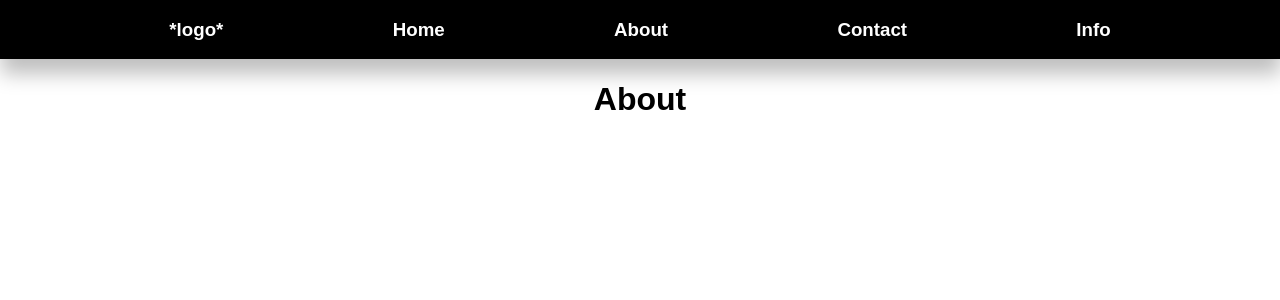
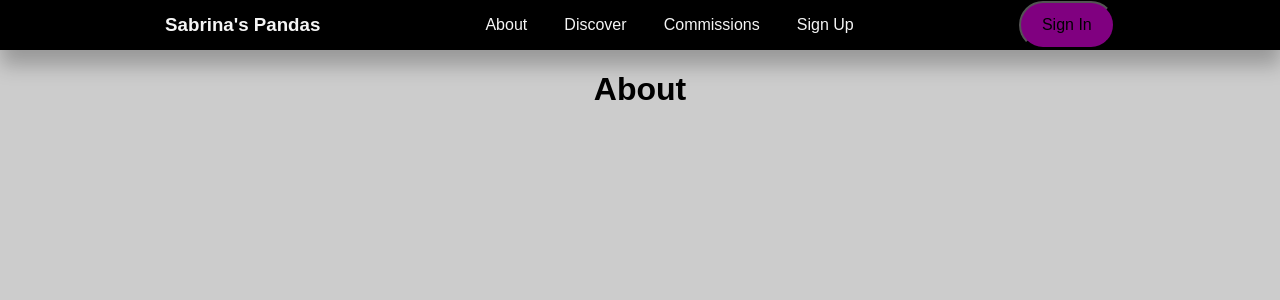
Before and after one commit to NotArtwork/Artist-Page, a React (Create React App) app: page /about in a window 1280 px wide. Shown: the top 300 px of the page. Built offline with nearby package versions, Linux system fonts and the light colour scheme.

Commit message:
base components

```diff
--- a/src/App.css
+++ b/src/App.css
@@ -1,6 +1,11 @@
 .App {
   text-align: center;
   font-family: Arial, Helvetica, sans-serif;
+}
+
+.about {
+  background-color: rgba(0, 0, 0, 0.2);
+  height: 100vh;
 }
 
 .landingpage {
@@ -8,9 +13,15 @@
   height: 100vh;
 }
 
+.link {
+  color: #F5F5F5;
+  text-decoration: none;
+}
+
 .navbar {
   display: flex;
   justify-content: space-evenly;
+  align-items: center;
   background-color: black;
   color: white;
   box-shadow: 1px 15px 20px #00000041;
@@ -21,6 +32,17 @@
   z-index: 2;
 }
 
-.navbar h3 {
-  cursor: pointer;
+.navLogo {
+  margin: 0 10vw;
 }
+
+.signInBtn {
+  color: black;
+  background-color: purple;
+  font-family: Arial, Helvetica, sans-serif;
+  font-size: medium;
+  border-radius: 25px;
+  height: 3em;
+  width: 6em;
+  margin: 0 10vw;
+}
--- a/src/App.js
+++ b/src/App.js
@@ -2,6 +2,9 @@ import './App.css';
 import { Routes, Route, BrowserRouter } from 'react-router-dom';
 import LandingPage from './components/LandingPage';
 import About from './components/About';
+import Discover from './components/Discover';
+import Commissions from './components/Commissions';
+import SignUp from './components/SignUp';
 
 function App() {
   return (
@@ -19,6 +22,21 @@ function App() {
             element={<About />}
           />
 
+          <Route
+            path='/discover'
+            element={<Discover />}
+          />
+
+          <Route
+            path='/commissions'
+            element={<Commissions />}
+          />
+
+          <Route
+            path='/signup'
+            element={<SignUp />}
+          />
+
         </Routes>
       </BrowserRouter>
 
--- a/src/components/About.jsx
+++ b/src/components/About.jsx
@@ -2,7 +2,7 @@ import Navbar from "./Navbar";
 
 const About = () => {
     return (
-        <div>
+        <div className="about">
             <Navbar />
             <h1>About</h1>
         </div>
--- /dev/null
+++ b/src/components/Commissions.jsx
@@ -0,0 +1,12 @@
+import Navbar from "./Navbar";
+
+const Commissions = () => {
+    return (
+        <div className="commissions">
+            <Navbar />
+            <h1>Commissions</h1>
+        </div>
+    )
+}
+
+export default Commissions;
--- /dev/null
+++ b/src/components/Discover.jsx
@@ -0,0 +1,12 @@
+import Navbar from "./Navbar";
+
+const Discover = () => {
+    return (
+        <div className="discover">
+            <Navbar />
+            <h1>Discover</h1>
+        </div>
+    )
+}
+
+export default Discover;
--- a/src/components/Navbar.jsx
+++ b/src/components/Navbar.jsx
@@ -1,11 +1,34 @@
+import { Link } from 'react-router-dom'
+
 const Navbar = () => {
     return (
         <div className="navbar">
-            <h3>*logo*</h3>
-            <h3>Home</h3>
-            <h3>About</h3>
-            <h3>Contact</h3>
-            <h3>Info</h3>
+            <Link
+                className='link' to='/'>
+                <h3 className='navLogo'>Sabrina's Pandas</h3>
+            </Link>
+
+            <Link
+                className='link' to='/about'>
+                <p>About</p>
+            </Link>
+
+            <Link
+                className='link' to='/discover'>
+                <p>Discover</p>
+            </Link>
+
+            <Link
+                className='link' to='/commissions'>
+                <p>Commissions</p>
+            </Link>
+
+            <Link
+                className='link' to='/signup'>
+                <p>Sign Up</p>
+            </Link>
+
+            <button className='signInBtn'>Sign In</button>
         </div>
     )
 }
--- /dev/null
+++ b/src/components/SignUp.jsx
@@ -0,0 +1,12 @@
+import Navbar from "./Navbar";
+
+const SignUp = () => {
+    return (
+        <div className="SignUp">
+            <Navbar />
+            <h1>SignUp</h1>
+        </div>
+    )
+}
+
+export default SignUp;
```
